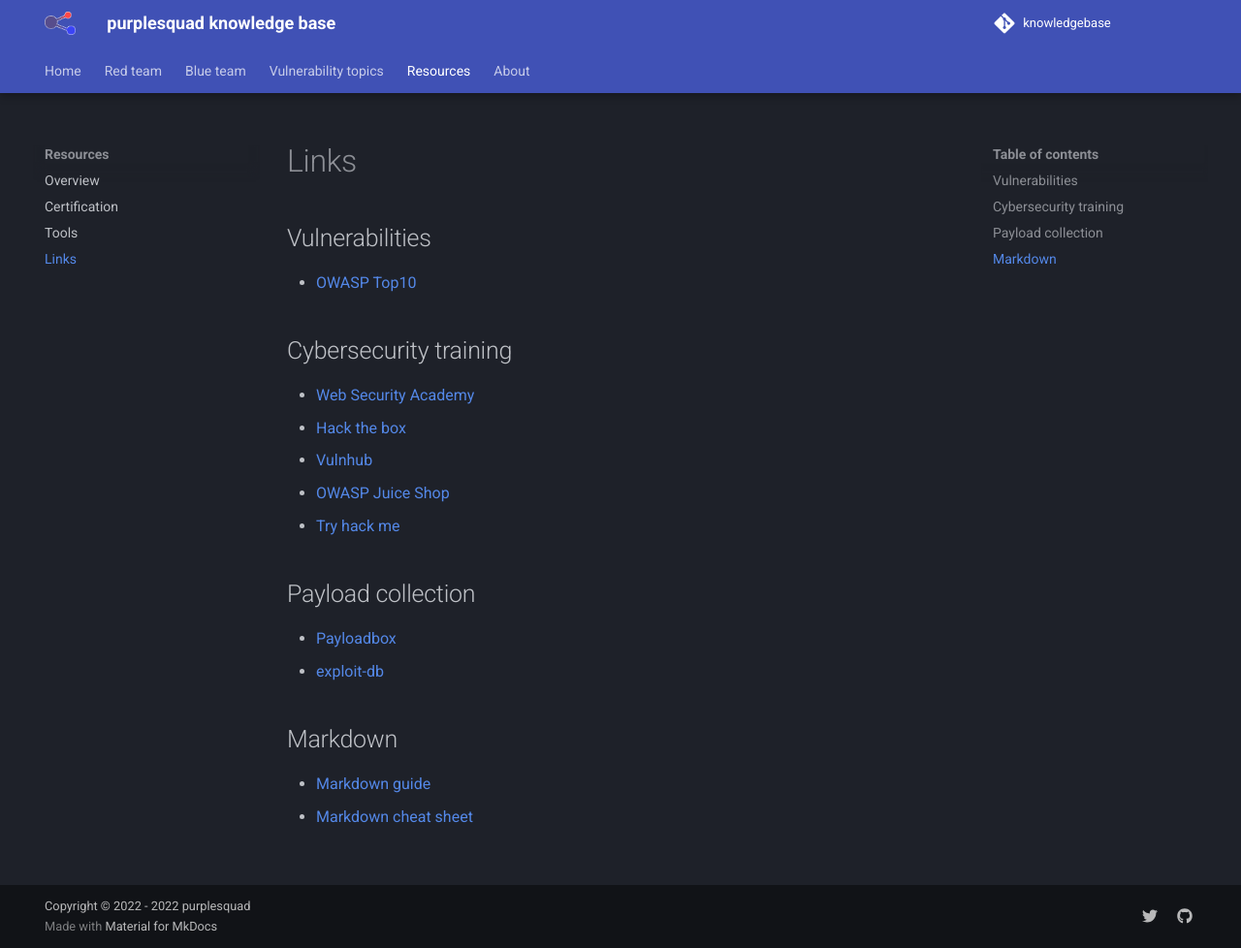
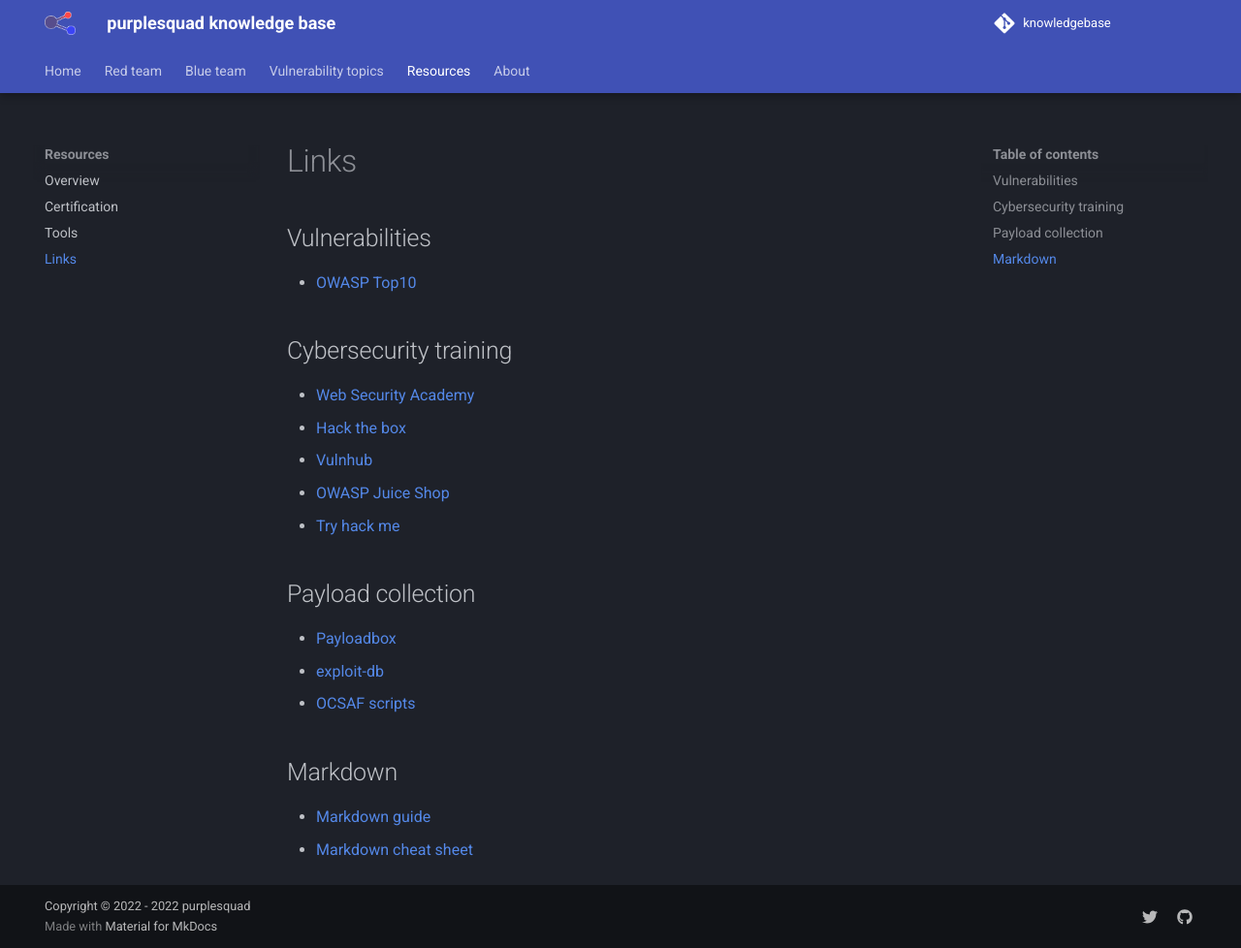
Before and after one commit to purplesquad-io/knowledgebase, an MkDocs documentation site: the page built from docs/resources/links.md, in a window 1280 px wide and 978 px high. Shown: the whole window at 97% size. Built offline with MkDocs 1.6.1 and Material for MkDocs 9.7.7, drawn with Linux system fonts in a browser that asks for light colours; comment, search, counter and statistics services are not loaded.

Commit message:
OCSAF scripts

```diff
--- a/docs/resources/links.md
+++ b/docs/resources/links.md
@@ -11,6 +11,7 @@
 ## Payload collection
 * [Payloadbox](https://github.com/payloadbox)
 * [exploit-db](https://www.exploit-db.com/)
+* [OCSAF scripts](https://github.com/OCSAF)
 
 ## Markdown
 * [Markdown guide](https://www.markdownguide.org)
```
